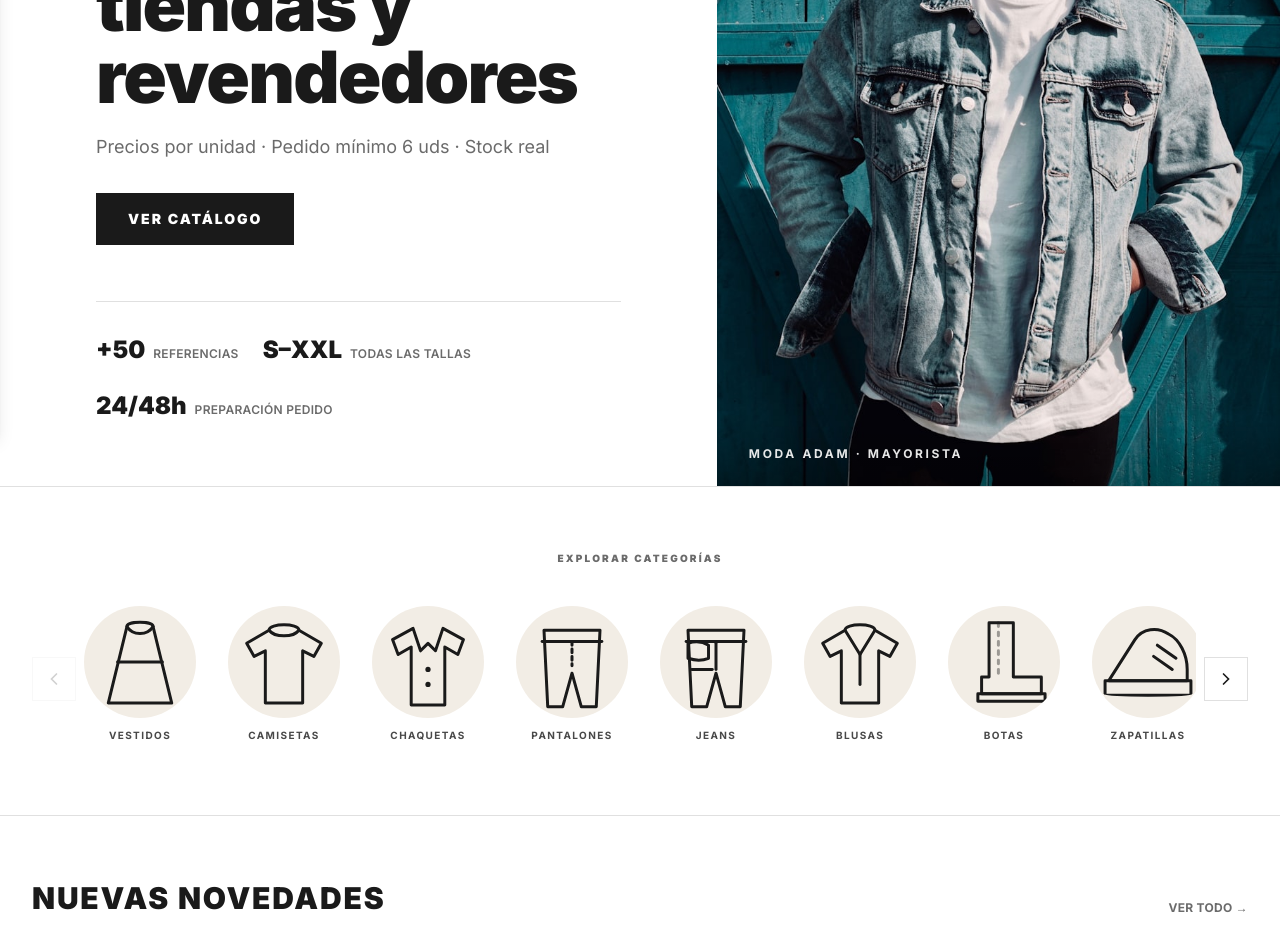
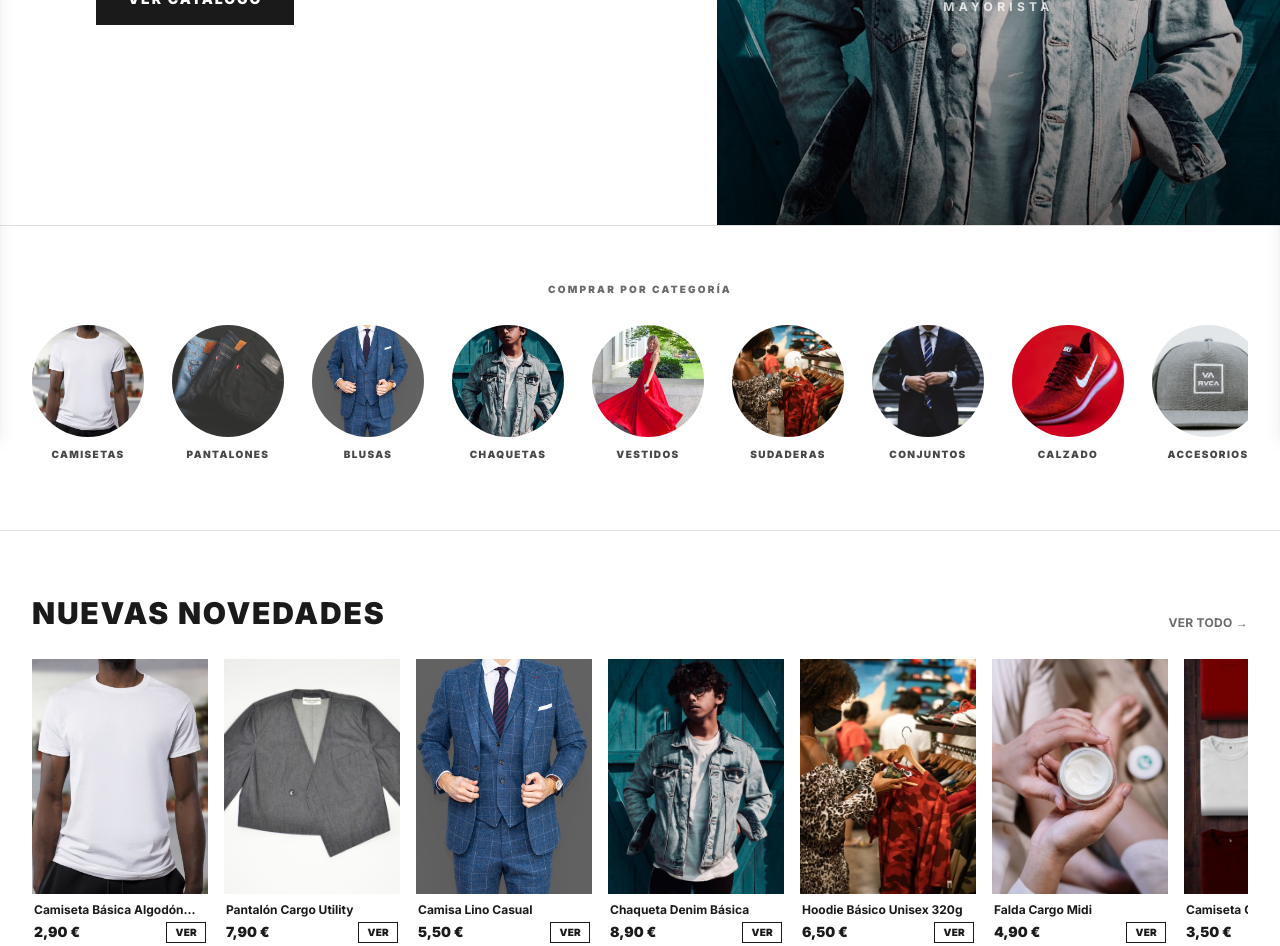
Before and after one commit to Walidarbbbb/moda-adam, a Next.js app: page / in a window 1280 px wide. Shown: the part 360-1306 px from the top of the page. Built offline with nearby package versions, Linux system fonts and the light colour scheme.

Commit message:
Restaurar: círculos foto, filas deslizables, MODA ADAM en hero móvil

```diff
--- a/app/page.tsx
+++ b/app/page.tsx
@@ -1,28 +1,27 @@
 'use client';
 
 import Link from 'next/link';
-import { useRef, useEffect, useState } from 'react';
 import { useStore } from '@/lib/store';
 import { WHATSAPP_NUMBER } from '@/lib/constants';
 import { eur } from '@/lib/format';
 import ProductImage from '@/components/ProductImage';
 import type { Product } from '@/lib/types';
 
-function ProductMiniCard({ product }: { product: Product }) {
+function ProductScrollCard({ product }: { product: Product }) {
   return (
-    <div className="group flex flex-col">
+    <div className="group flex w-36 flex-shrink-0 flex-col sm:w-44">
       <Link href={`/producto/${product.id}`} className="block overflow-hidden bg-[#F5F3EF]">
         <div className="aspect-[3/4] overflow-hidden transition-transform duration-500 group-hover:scale-[1.04]">
           <ProductImage product={product} className="h-full w-full object-cover" />
         </div>
       </Link>
-      <div className="mt-2.5 px-0.5">
+      <div className="mt-2 px-0.5">
         <p className="line-clamp-1 text-xs font-bold text-ink">{product.name}</p>
-        <div className="mt-1 flex items-center justify-between gap-2">
+        <div className="mt-1 flex items-center justify-between gap-1">
           <span className="text-sm font-black text-ink">{eur(product.price)}</span>
           <Link
             href={`/producto/${product.id}`}
-            className="border border-ink px-3 py-1 text-[10px] font-black uppercase tracking-wide text-ink transition-colors hover:bg-ink hover:text-white"
+            className="border border-ink px-2 py-0.5 text-[10px] font-black uppercase tracking-wide text-ink transition-colors hover:bg-ink hover:text-white"
           >
             Ver
           </Link>
@@ -32,165 +31,131 @@ function ProductMiniCard({ product }: { product: Product }) {
   );
 }
 
+// Círculos de categoría con foto real — estilo YESITEX móvil
+const CATEGORY_CIRCLES = [
+  { slug: 'camisetas',       label: 'Camisetas',      image: '/images/products/camiseta-negra.jpg' },
+  { slug: 'pantalones',      label: 'Pantalones',     image: '/images/products/pantalon-jeans.jpg' },
+  { slug: 'blusas-camisas',  label: 'Blusas',         image: '/images/products/blusa-blanca.jpg' },
+  { slug: 'chaquetas',       label: 'Chaquetas',      image: '/images/products/chaqueta-denim.jpg' },
+  { slug: 'vestidos-faldas', label: 'Vestidos',       image: '/images/products/vestido-midi.jpg' },
+  { slug: 'sudaderas',       label: 'Sudaderas',      image: '/images/products/sudadera-gris.jpg' },
+  { slug: 'conjuntos',       label: 'Conjuntos',      image: '/images/products/blazer-negro.jpg' },
+  { slug: 'calzado',         label: 'Calzado',        image: '/images/products/zapatillas-blancas.jpg' },
+  { slug: 'accesorios',      label: 'Accesorios',     image: '/images/products/gorra-negra.jpg' },
+  { slug: 'deportiva',       label: 'Deportiva',      image: '/images/products/camiseta-gris.jpg' },
+];
+
 export default function HomePage() {
   const { currentUser, hydrated, products } = useStore();
-
-  // ── Scroll de categorías ──────────────────────────────────────────
-  const catsRef = useRef<HTMLDivElement>(null);
-  const [canLeft, setCanLeft]   = useState(false);
-  const [canRight, setCanRight] = useState(true);
-
-  const syncArrows = () => {
-    const el = catsRef.current;
-    if (!el) return;
-    setCanLeft(el.scrollLeft > 2);
-    setCanRight(el.scrollLeft < el.scrollWidth - el.clientWidth - 2);
-  };
-
-  useEffect(() => { syncArrows(); }, []);
-
-  const scrollCats = (dir: 'left' | 'right') => {
-    catsRef.current?.scrollBy({ left: dir === 'left' ? -300 : 300, behavior: 'smooth' });
-  };
 
   return (
     <>
       {/* ═══════════════════════════════════════════════════════════
-          HERO — pantalla completa
+          HERO
       ═══════════════════════════════════════════════════════════ */}
-      <section className="flex min-h-[480px] border-b border-[#E0E0E0] bg-white">
+      <section className="border-b border-[#E0E0E0] bg-white">
 
-        {/* Columna izquierda: altura definida por el contenido */}
-        <div className="flex flex-1 flex-col justify-center px-6 py-16 sm:px-10 lg:px-16 xl:px-24">
+        {/* Imagen hero — móvil: nombre de empresa encima */}
+        <div className="relative aspect-[4/3] overflow-hidden bg-[#F2EDE5] sm:aspect-[16/7] lg:hidden">
+          {/* eslint-disable-next-line @next/next/no-img-element */}
+          <img
+            src="/images/products/chaqueta-denim.jpg"
+            alt="Moda Adam — Mayorista"
+            className="h-full w-full object-cover object-center"
+          />
+          {/* Overlay gradiente */}
+          <div className="absolute inset-0 bg-gradient-to-t from-black/65 via-black/20 to-black/10" />
+          {/* Nombre de empresa centrado */}
+          <div className="absolute inset-0 flex flex-col items-center justify-center gap-1">
+            <span className="text-4xl font-black uppercase tracking-[0.18em] text-white drop-shadow-lg sm:text-5xl">
+              MODA ADAM
+            </span>
+            <span className="text-[11px] font-bold uppercase tracking-[0.36em] text-white/80">
+              Mayorista
+            </span>
+          </div>
+        </div>
+
+        {/* Fila principal — texto + imagen desktop */}
+        <div className="flex lg:min-h-[500px]">
+
+          {/* Columna texto */}
+          <div className="flex flex-1 flex-col justify-center px-6 py-10 sm:px-10 lg:px-16 xl:px-24">
             <div className="max-w-xl">
-
-            <p className="text-xs font-bold uppercase tracking-[0.22em] text-muted">
-              Distribución textil · B2B · Crevillent, Alicante
-            </p>
-
-            <h1 className="mt-5 text-5xl font-black leading-[1.02] text-ink sm:text-6xl lg:text-7xl">
-              Ropa al por mayor para tiendas y revendedores
-            </h1>
-
-            <p className="mt-5 text-lg text-muted">
+              <p className="text-sm text-muted sm:text-base">
                 Precios por unidad · Pedido mínimo 6&nbsp;uds · Stock real
               </p>
-
-            <div className="mt-8">
+              <div className="mt-6">
                 <Link href="/catalogo/camisetas" className="btn-ink text-sm px-8 py-4">
                   VER CATÁLOGO
                 </Link>
               </div>
+            </div>
+          </div>
 
-            {/* Stats */}
-            <div className="mt-14 flex flex-wrap items-center gap-6 border-t border-[#E0E0E0] pt-8">
-              {[
-                ['+50', 'referencias'],
-                ['S–XXL', 'todas las tallas'],
-                ['24/48h', 'preparación pedido'],
-              ].map(([n, label]) => (
-                <div key={label} className="flex items-baseline gap-2">
-                  <span className="text-2xl font-black text-ink">{n}</span>
-                  <span className="text-xs font-semibold uppercase tracking-wide text-muted">{label}</span>
+          {/* Imagen derecha — solo desktop, con nombre de empresa */}
+          <div className="relative hidden overflow-hidden bg-[#F2EDE5] lg:block lg:w-1/2 xl:w-[44%]">
+            {/* eslint-disable-next-line @next/next/no-img-element */}
+            <img
+              src="/images/products/chaqueta-denim.jpg"
+              alt="Moda Adam — Mayorista"
+              className="absolute inset-0 h-full w-full object-cover object-center"
+            />
+            <div className="absolute inset-0 bg-gradient-to-t from-black/55 via-black/10 to-transparent" />
+            {/* Nombre centrado en desktop */}
+            <div className="absolute inset-0 flex flex-col items-center justify-center gap-1">
+              <span className="text-5xl font-black uppercase tracking-[0.18em] text-white drop-shadow-lg xl:text-6xl">
+                MODA ADAM
+              </span>
+              <span className="text-xs font-bold uppercase tracking-[0.36em] text-white/80">
+                Mayorista
+              </span>
             </div>
-              ))}
           </div>
 
         </div>
-        </div>
-
-        {/* Columna derecha: misma altura que el texto (flex stretch), imagen rellena con absolute inset-0 */}
-        <div className="hidden lg:block lg:w-1/2 xl:w-[44%] relative overflow-hidden bg-[#F2EDE5]">
-          {/* eslint-disable-next-line @next/next/no-img-element */}
-          <img
-            src="/images/products/chaqueta-denim.jpg"
-            alt="Chaqueta denim — Moda Adam"
-            className="absolute inset-0 h-full w-full object-cover object-center"
-          />
-          {/* Franja de marca en la esquina inferior */}
-          <div className="absolute bottom-0 left-0 right-0 bg-gradient-to-t from-black/30 to-transparent px-8 py-6">
-            <p className="text-xs font-bold uppercase tracking-[0.22em] text-white/90">
-              Moda Adam · Mayorista
-            </p>
-          </div>
-        </div>
-
       </section>
 
       {/* ═══════════════════════════════════════════════════════════
-          CATEGORÍAS — círculos estilo YESITEX con flechas
+          CATEGORÍAS — círculos con foto, scroll horizontal (YESITEX móvil)
       ═══════════════════════════════════════════════════════════ */}
-      <section className="border-b border-[#E0E0E0] bg-white py-12 sm:py-16">
+      <section className="border-b border-[#E0E0E0] bg-white py-10 sm:py-14">
         <div className="wrap">
-          <p className="eyebrow mb-10 text-center">Explorar categorías</p>
+          <p className="eyebrow mb-7 text-center">Comprar por categoría</p>
 
-          {/* Contenedor relativo para posicionar las flechas */}
-          <div className="relative flex items-center gap-2">
-
-            {/* Flecha izquierda */}
-            <button
-              onClick={() => scrollCats('left')}
-              aria-label="Anterior"
-              className={`flex-shrink-0 flex h-11 w-11 items-center justify-center border border-[#E0E0E0] text-ink transition-all duration-150
-                hover:border-ink hover:text-[#D4A574] cursor-pointer
-                ${canLeft ? 'opacity-100' : 'opacity-20 pointer-events-none'}`}
-            >
-              <svg width="20" height="20" viewBox="0 0 24 24" fill="none"
-                   stroke="currentColor" strokeWidth="2" strokeLinecap="round">
-                <path d="M15 18l-6-6 6-6"/>
-              </svg>
-            </button>
-
-            {/* Círculos scrollables */}
-            <div
-              ref={catsRef}
-              onScroll={syncArrows}
-              className="flex flex-1 gap-4 overflow-x-auto scroll-smooth pb-2
-                         sm:gap-6 lg:gap-8
-                         [scrollbar-width:none] [&::-webkit-scrollbar]:hidden"
-            >
-              {CATS.map((cat, i) => (
+          <div className="flex gap-5 overflow-x-auto pb-3 sm:gap-7 [scrollbar-width:none] [&::-webkit-scrollbar]:hidden">
+            {CATEGORY_CIRCLES.map((cat) => (
               <Link
-                  key={`${cat.slug}-${i}`}
+                key={cat.slug + cat.label}
                 href={`/catalogo/${cat.slug}`}
                 className="group flex flex-shrink-0 flex-col items-center gap-2.5"
               >
-                  <div className="h-20 w-20 overflow-hidden rounded-full bg-[#F2EDE5] sm:h-24 sm:w-24 lg:h-28 lg:w-28
-                                  transition-opacity duration-200 group-hover:opacity-60">
-                    {cat.icon}
+                {/* Círculo con foto */}
+                <div className="h-20 w-20 overflow-hidden rounded-full bg-bone ring-2 ring-transparent transition-all duration-200 group-hover:ring-clay sm:h-24 sm:w-24 lg:h-28 lg:w-28">
+                  {/* eslint-disable-next-line @next/next/no-img-element */}
+                  <img
+                    src={cat.image}
+                    alt={cat.label}
+                    className="h-full w-full object-cover transition-transform duration-300 group-hover:scale-110"
+                  />
                 </div>
-                  <span className="text-center text-[10px] font-bold uppercase tracking-[0.14em] text-ink/80 transition-colors duration-200 group-hover:text-ink">
+                {/* Etiqueta */}
+                <span className="text-center text-[10px] font-black uppercase tracking-[0.14em] text-ink/80 transition-colors group-hover:text-ink">
                   {cat.label}
                 </span>
               </Link>
             ))}
           </div>
-
-            {/* Flecha derecha */}
-            <button
-              onClick={() => scrollCats('right')}
-              aria-label="Siguiente"
-              className={`flex-shrink-0 flex h-11 w-11 items-center justify-center border border-[#E0E0E0] text-ink transition-all duration-150
-                hover:border-ink hover:text-[#D4A574] cursor-pointer
-                ${canRight ? 'opacity-100' : 'opacity-20 pointer-events-none'}`}
-            >
-              <svg width="20" height="20" viewBox="0 0 24 24" fill="none"
-                   stroke="currentColor" strokeWidth="2" strokeLinecap="round">
-                <path d="M9 18l6-6-6-6"/>
-              </svg>
-            </button>
-
-          </div>
         </div>
       </section>
 
       {/* ═══════════════════════════════════════════════════════════
-          NUEVAS NOVEDADES
+          NUEVAS NOVEDADES — fila deslizable
       ═══════════════════════════════════════════════════════════ */}
       {hydrated && products.length > 0 && (
         <section className="border-b border-[#E0E0E0] bg-white py-12 sm:py-16">
           <div className="wrap">
-            <div className="mb-8 flex items-end justify-between">
+            <div className="mb-7 flex items-end justify-between">
               <h2 className="text-2xl font-black uppercase tracking-[0.06em] text-ink sm:text-3xl">
                 Nuevas Novedades
               </h2>
@@ -201,9 +166,10 @@ export default function HomePage() {
                 Ver todo →
               </Link>
             </div>
-            <div className="grid grid-cols-2 gap-4 sm:grid-cols-3 lg:grid-cols-4 xl:grid-cols-6">
-              {products.slice(0, 6).map((p) => (
-                <ProductMiniCard key={p.id} product={p} />
+            {/* Fila deslizable */}
+            <div className="flex gap-3 overflow-x-auto pb-3 sm:gap-4 [scrollbar-width:none] [&::-webkit-scrollbar]:hidden">
+              {products.slice(0, 10).map((p) => (
+                <ProductScrollCard key={p.id} product={p} />
               ))}
             </div>
           </div>
@@ -211,12 +177,12 @@ export default function HomePage() {
       )}
 
       {/* ═══════════════════════════════════════════════════════════
-          BEST SELLERS
+          BEST SELLERS — fila deslizable
       ═══════════════════════════════════════════════════════════ */}
-      {hydrated && products.length > 6 && (
+      {hydrated && products.length > 0 && (
         <section className="border-b border-[#E0E0E0] bg-[#FAFAFA] py-12 sm:py-16">
           <div className="wrap">
-            <div className="mb-8 flex items-end justify-between">
+            <div className="mb-7 flex items-end justify-between">
               <div>
                 <h2 className="text-2xl font-black uppercase tracking-[0.06em] text-ink sm:text-3xl">
                   Best Sellers
@@ -232,9 +198,10 @@ export default function HomePage() {
                 Ver todo →
               </Link>
             </div>
-            <div className="grid grid-cols-2 gap-4 sm:grid-cols-3 lg:grid-cols-4 xl:grid-cols-6">
-              {products.slice(6, 12).map((p) => (
-                <ProductMiniCard key={p.id} product={p} />
+            {/* Fila deslizable — orden invertido para variar */}
+            <div className="flex gap-3 overflow-x-auto pb-3 sm:gap-4 [scrollbar-width:none] [&::-webkit-scrollbar]:hidden">
+              {[...products].reverse().slice(0, 10).map((p) => (
+                <ProductScrollCard key={p.id} product={p} />
               ))}
             </div>
           </div>
@@ -276,124 +243,3 @@ export default function HomePage() {
     </>
   );
 }
-
-// ─── Categorías con ilustración SVG para círculos ────────────────────────────
-const S = { fill: 'none' as const, stroke: '#1A1A1A', strokeWidth: 1.6, strokeLinecap: 'round' as const, strokeLinejoin: 'round' as const };
-
-const CATS = [
-  {
-    slug: 'vestidos-faldas', label: 'Vestidos',
-    icon: (
-      <svg viewBox="0 0 60 60" className="h-full w-full" {...S}>
-        {/* A-line dress */}
-        <path d="M23 11C23 8 37 8 37 11L47 52H13Z"/>
-        <path d="M23 11C26 16 34 16 37 11"/>
-        <line x1="18" y1="30" x2="42" y2="30"/>
-      </svg>
-    ),
-  },
-  {
-    slug: 'camisetas', label: 'Camisetas',
-    icon: (
-      <svg viewBox="0 0 60 60" className="h-full w-full" {...S}>
-        {/* T-shirt */}
-        <path d="M22 13C22 9 38 9 38 13L50 20L46 27L40 24V52H20V24L14 27L10 20Z"/>
-        <path d="M22 13C25 17 35 17 38 13"/>
-      </svg>
-    ),
-  },
-  {
-    slug: 'chaquetas', label: 'Chaquetas',
-    icon: (
-      <svg viewBox="0 0 60 60" className="h-full w-full" {...S}>
-        {/* Jacket with lapels */}
-        <path d="M22 12L11 18L14 26L21 22V53H39V22L46 26L49 18L38 12L34 24L30 20L26 24Z"/>
-        <circle cx="30" cy="34" r="1.4" fill="#1A1A1A" stroke="none"/>
-        <circle cx="30" cy="42" r="1.4" fill="#1A1A1A" stroke="none"/>
-      </svg>
-    ),
-  },
-  {
-    slug: 'pantalones', label: 'Pantalones',
-    icon: (
-      <svg viewBox="0 0 60 60" className="h-full w-full" {...S}>
-        {/* Trousers */}
-        <path d="M15 13H45L43 54H35L30 36L25 54H17Z"/>
-        <line x1="14" y1="19" x2="46" y2="19"/>
-        <line x1="30" y1="19" x2="30" y2="32" strokeDasharray="2 2"/>
-      </svg>
-    ),
-  },
-  {
-    slug: 'pantalones', label: 'Jeans',
-    icon: (
-      <svg viewBox="0 0 60 60" className="h-full w-full" {...S}>
-        {/* Jeans with pocket + stitching */}
-        <path d="M15 13H45L43 54H35L30 36L25 54H17Z"/>
-        <line x1="14" y1="19" x2="46" y2="19"/>
-        <path d="M15 20Q21 18 26 21V28Q21 30 15 28Z"/>
-        <line x1="30" y1="20" x2="30" y2="34"/>
-        <line x1="17" y1="34" x2="28" y2="34"/>
-      </svg>
-    ),
-  },
-  {
-    slug: 'blusas-camisas', label: 'Blusas',
-    icon: (
-      <svg viewBox="0 0 60 60" className="h-full w-full" {...S}>
-        {/* Blouse with V-neck */}
-        <path d="M22 13C22 9 38 9 38 13L50 20L46 27L40 24V52H20V24L14 27L10 20Z"/>
-        <path d="M22 13L30 26L38 13"/>
-        <line x1="30" y1="26" x2="30" y2="42"/>
-      </svg>
-    ),
-  },
-  {
-    slug: 'calzado', label: 'Botas',
-    icon: (
-      <svg viewBox="0 0 60 60" className="h-full w-full" {...S}>
-        {/* Boot side profile */}
-        <path d="M22 9H35V38L50 38V47H18V38H22V9Z"/>
-        <path d="M16 47H52V51H16Z"/>
-        {/* shaft seam */}
-        <line x1="27" y1="9" x2="27" y2="38" strokeDasharray="2 3" strokeOpacity="0.4"/>
-      </svg>
-    ),
-  },
-  {
-    slug: 'calzado', label: 'Zapatillas',
-    icon: (
-      <svg viewBox="0 0 60 60" className="h-full w-full" {...S}>
-        {/* Sneaker side profile */}
-        <path d="M9 40L23 18C27 12 35 11 41 15C47 18 51 26 51 34V40Z"/>
-        <path d="M7 40H53V47C53 48 7 48 7 47Z"/>
-        {/* laces */}
-        <line x1="35" y1="21" x2="45" y2="28"/>
-        <line x1="33" y1="27" x2="43" y2="34"/>
-      </svg>
-    ),
-  },
-  {
-    slug: 'accesorios', label: 'Accesorios',
-    icon: (
-      <svg viewBox="0 0 60 60" className="h-full w-full" {...S}>
-        {/* Handbag */}
-        <path d="M13 27H47L50 53H10Z"/>
-        <path d="M21 27C21 15 39 15 39 27"/>
-        <rect x="26" y="25" width="8" height="4" rx="1"/>
-        <line x1="30" y1="25" x2="30" y2="29"/>
-      </svg>
-    ),
-  },
-  {
-    slug: 'deportiva', label: 'Deportiva',
-    icon: (
-      <svg viewBox="0 0 60 60" className="h-full w-full" {...S}>
-        {/* Athletic tank + shorts */}
-        <path d="M22 11Q30 7 38 11L43 16L38 18V36H22V18L17 16Z"/>
-        <line x1="23" y1="19" x2="23" y2="35" strokeOpacity="0.35"/>
-        <path d="M18 36H42L40 53H34L30 43L26 53H20Z"/>
-      </svg>
-    ),
-  },
-];
```
Lines whose indentation alone changed are shown as unchanged.
